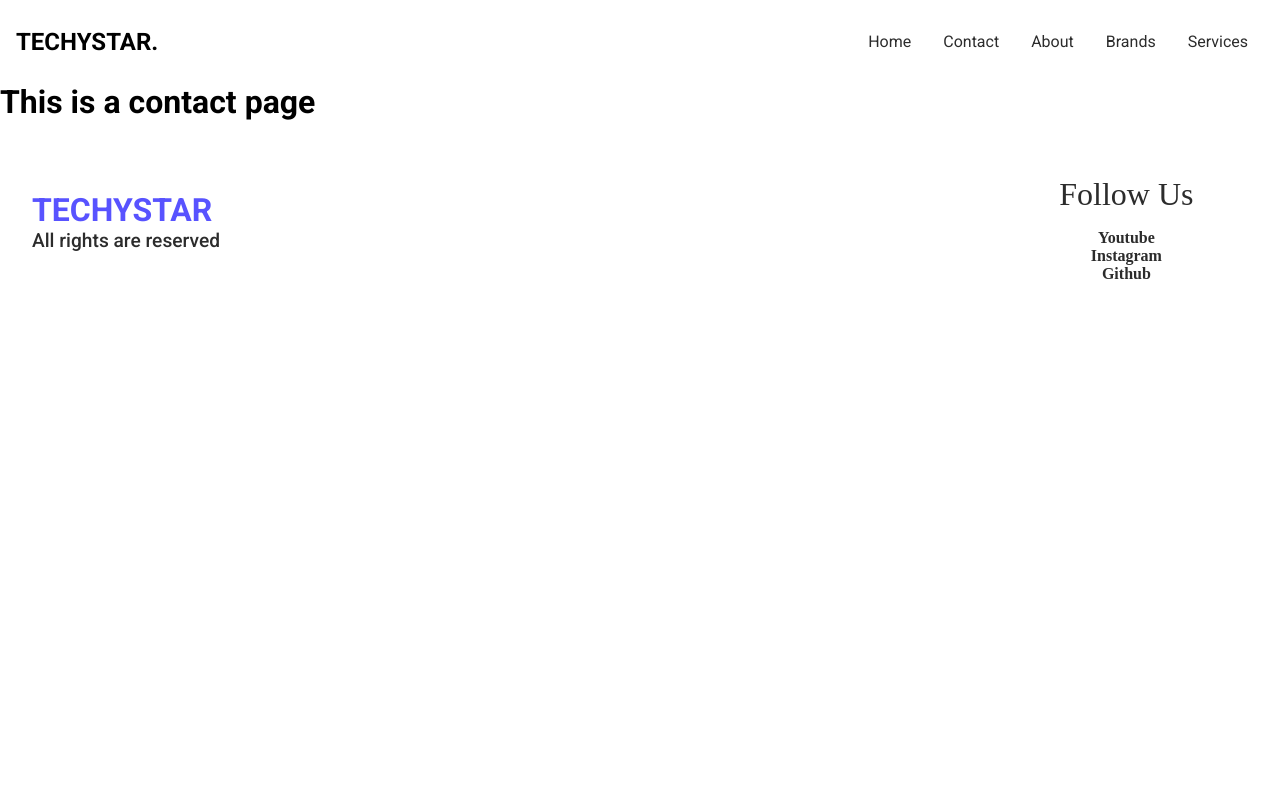
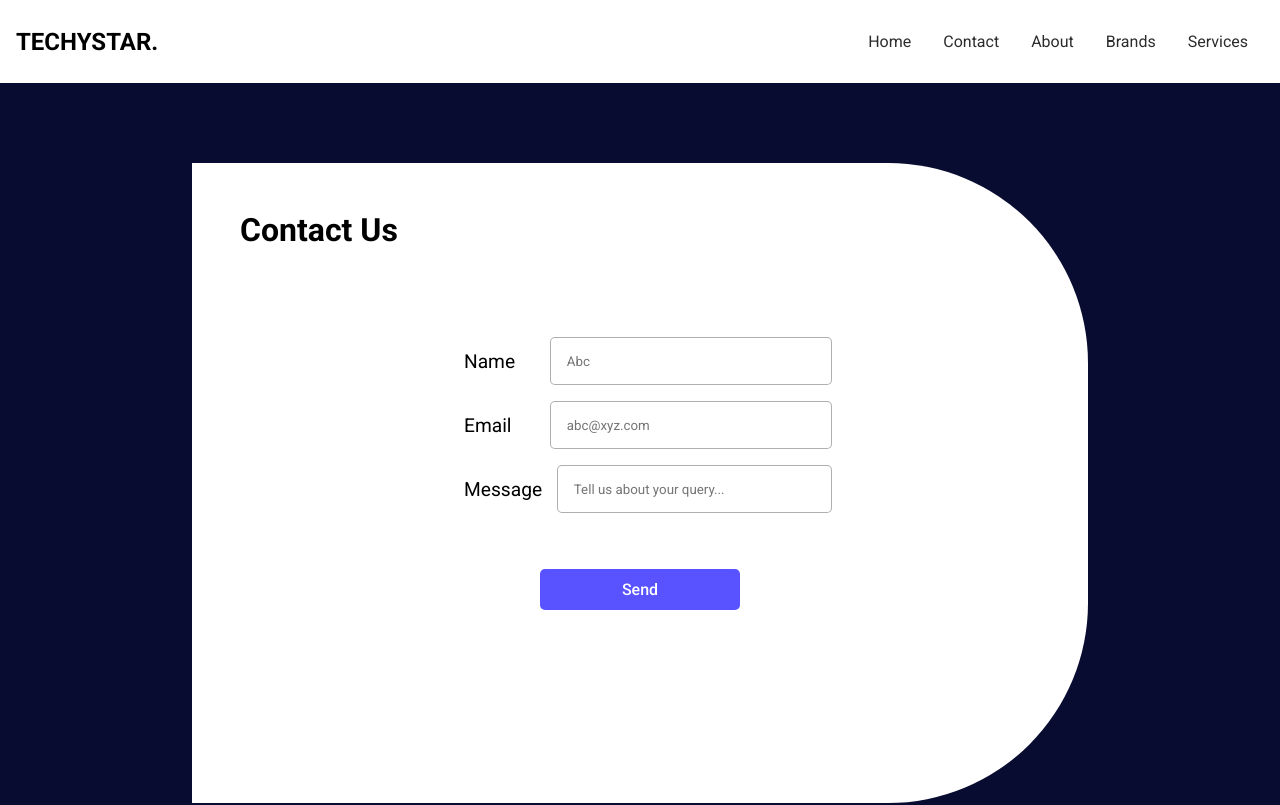
Before and after one commit to Sachin-RJ7/React-5-Projects, a React (Vite) app in the folder One/: page /contact in a window 1280 px wide. Shown: the top 805 px of the page. Built offline with nearby package versions, Linux system fonts and the light colour scheme.

Commit message:
Added contact page

```diff
--- a/One/src/App.jsx
+++ b/One/src/App.jsx
@@ -11,6 +11,7 @@ import './styles/app.scss';
 import './styles/header.scss';
 import './styles/home.scss';
 import './styles/footer.scss';
+import './styles/contact.scss';
 
 const AppLayout = () => {
     return (
--- a/One/src/components/Contact.jsx
+++ b/One/src/components/Contact.jsx
@@ -2,8 +2,27 @@
 
 const Contact = () => {
   return (
-    <div>
-      <h1>This is a contact page</h1>
+    <div className="contact">
+      <main>
+        <h1>Contact Us</h1>
+
+        <form>
+          <div>
+            <label>Name</label>
+            <input type="text" required placeholder="Abc"/>
+          </div>
+          <div>
+            <label>Email</label>
+            <input type="email" required placeholder="abc@xyz.com"/>
+          </div>
+          <div>
+            <label>Message</label>
+            <input type="text" required placeholder="Tell us about your query..."/>
+          </div>
+          <button type="submit">Send</button>
+        </form>
+      </main>
+
     </div>
   )
 }
--- /dev/null
+++ b/One/src/styles/contact.scss
@@ -0,0 +1,65 @@
+@import "colors";
+
+.contact {
+    width: 100%;
+    height: 100vh;
+    background-color: $second;
+    display: flex;
+    justify-content: center;
+    align-items: center;
+
+    > main {
+        background-color: $first;
+        height: 40rem;
+        width: 70%;
+        padding: 3rem;
+        border-radius: 0 200px 200px 0;
+
+        form {
+            margin: 5rem;
+            display: flex;
+            flex-direction: column;
+            align-items: center;
+            justify-content: center;
+
+            > div {
+                height: 3rem;
+                display: flex;
+                align-items: center;
+                justify-content: flex-end;
+                width: 60%;
+                margin: 0.5rem;
+
+                > label {
+                    font: 400 1.2rem $text1;
+                    width: 20%;
+                    margin: 0 1rem;
+                }
+
+                > input {
+                    align-self: stretch;
+                    width: 80%;
+                    padding: 1rem;
+                    border-radius: 5px;
+                    border: 1px solid rgba(123, 123, 123, 0.6);
+                    outline: none;
+                }
+             }
+
+             > button {
+                margin: 3rem 0;
+                padding: 0.7rem;
+                border: none;
+                border-radius: 5px;
+                background-color: $third;
+                color: $first;
+                width: 200px;
+                font: 500 1rem $text1;
+
+                &:hover {
+                    opacity: .9;
+                }
+             }
+        }
+    }
+}
```
